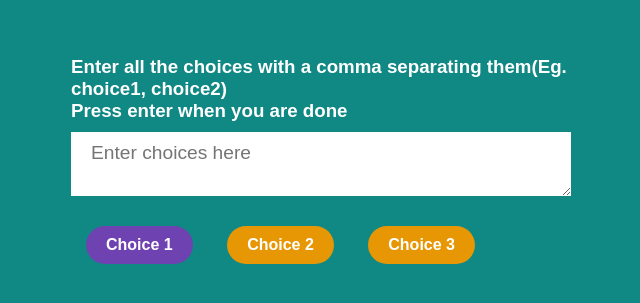
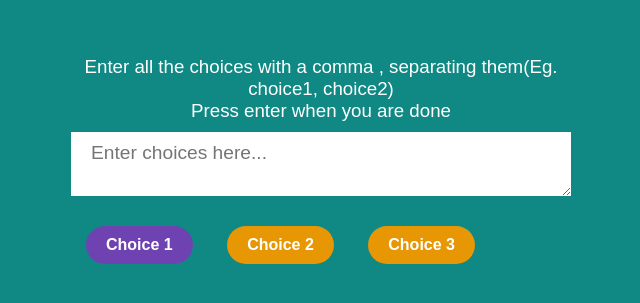
Before and after one commit to sadiquex/Random-Choice-Picker, a plain HTML site: page index.html in a window 1280 px wide. Shown: the part 231-534 px from the top of the page, without its empty margins (319-959 px from the left). Drawn offline with Linux system fonts and the light colour scheme.

```diff
--- a/index.html
+++ b/index.html
@@ -9,8 +9,8 @@
 </head>
 <body>
     <div class="container">
-        <h3>Enter all the choices with a comma separating them(Eg. choice1, choice2)<br> Press enter when you are done</h3>
-        <textarea name="" id="textarea" placeholder="Enter choices here"></textarea>
+        <h3>Enter all the choices with a comma , separating them(Eg. choice1, choice2)<br> Press enter when you are done</h3>
+        <textarea id="textarea" placeholder="Enter choices here..."></textarea>
         <div id="tags">
             <span class="tag highlight">Choice 1</span>
             <span class="tag">Choice 2</span>
--- a/style.css
+++ b/style.css
@@ -15,6 +15,8 @@
 h3{
     color: #fff;
     margin: 2px auto;
+    text-align: center;
+    font-weight: 400;
 }
 .container{
     width: 500px;
```
Also changed, not shown: app.js (+13 -0 lines).
